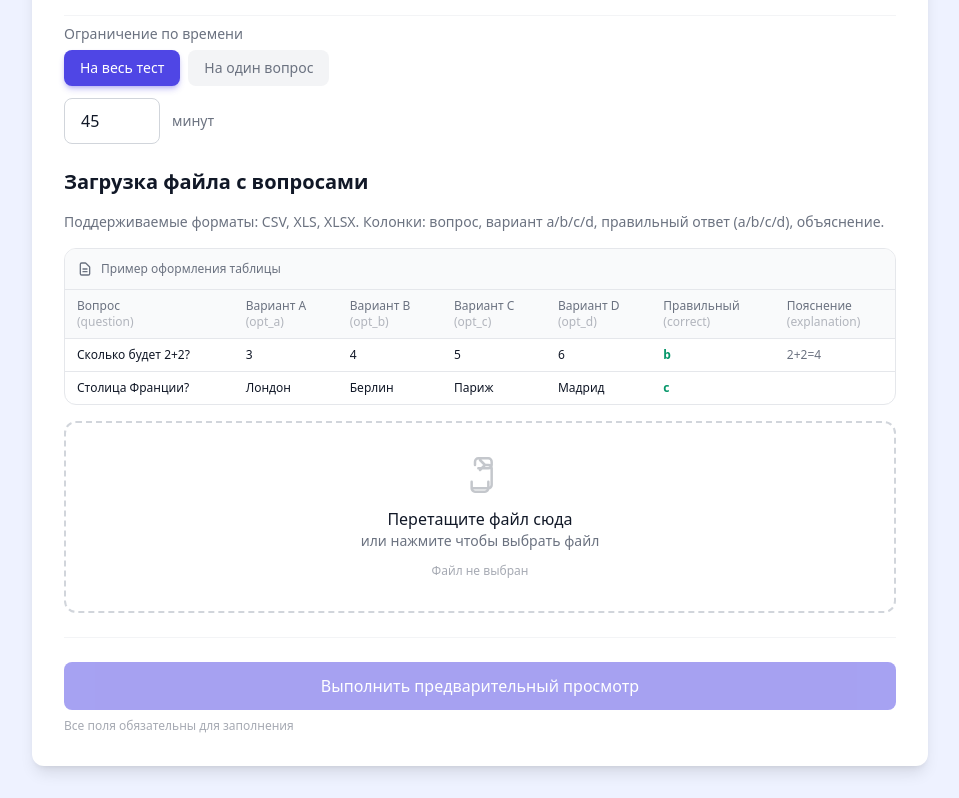
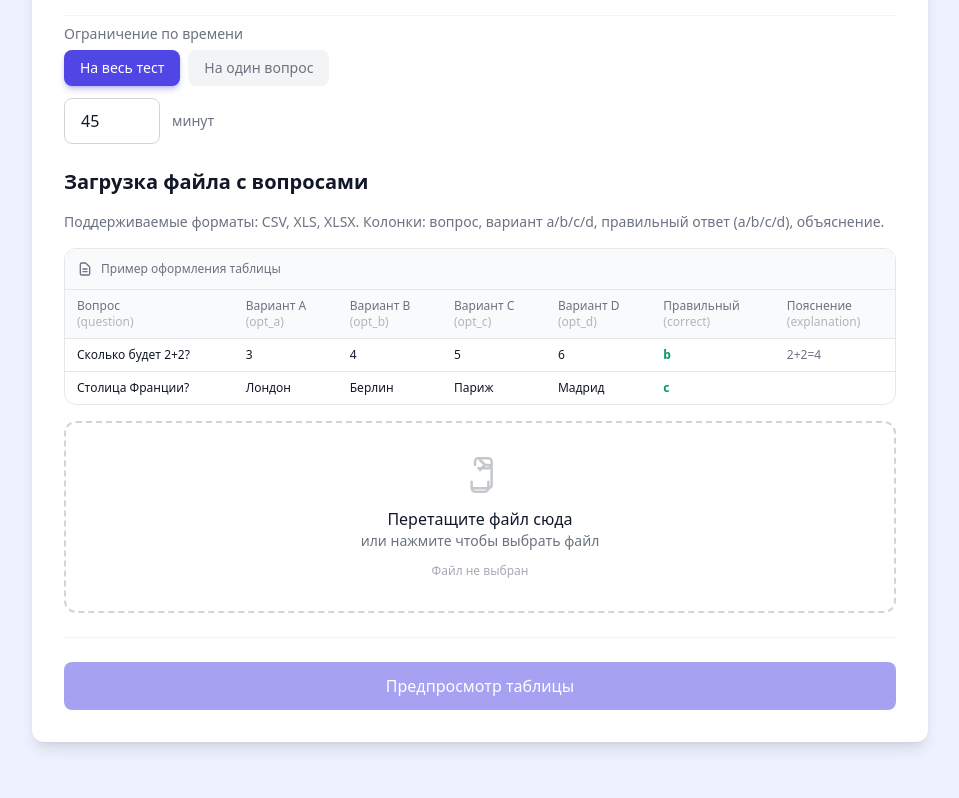
Before and after one commit to Trubik1/techno-park-october, a React (Vite) app in the folder frontend/: page /teacher/dashboard/import in a window 1280 px wide. Shown: the part 369-1167 px from the top of the page, without its empty margins (160-1119 px from the left). After the commit the page ends 1143 px from the top, so only its background shows below. Built offline with nearby package versions, Linux system fonts and the light colour scheme.

Commit message:
fix: предпросмотр таблицы без метаданных, сообщение 'Заполните анкету до конца'

```diff
--- a/frontend/src/pages/QuizImportForm.tsx
+++ b/frontend/src/pages/QuizImportForm.tsx
@@ -57,15 +57,11 @@ const QuizImportForm: React.FC = () => {
 
   const handlePreview = async () => {
     if (!selectedFile) { setUploadError('Пожалуйста, выберите файл для загрузки'); return; }
-    if (!quizTitle.trim() || !quizSubject.trim() || !quizGrade.trim()) { setUploadError('Пожалуйста, заполните все поля метаданных теста'); return; }
     setIsUploading(true);
     setUploadError(null);
     try {
       const formData = new FormData();
       formData.append('file', selectedFile);
-      formData.append('title', quizTitle.trim());
-      formData.append('subject', quizSubject.trim());
-      formData.append('grade', quizGrade.trim());
       const res = await fetch('/api/quizzes/import/preview', { method: 'POST', body: formData });
       if (!res.ok) { const err = await res.json(); throw new Error(err.detail || 'Ошибка предпросмотра'); }
       setPreviewData(await res.json());
@@ -77,6 +73,7 @@ const QuizImportForm: React.FC = () => {
   };
 
   const handleConfirmImport = async () => {
+    if (!quizTitle.trim() || !quizSubject.trim() || !quizGrade.trim()) { setUploadError('Заполните анкету до конца'); return; }
     if (!previewData || !previewData.success) { setUploadError('Невозможно импортировать тест без успешного предварительного просмотра'); return; }
     setIsImporting(true);
     setUploadError(null);
@@ -308,10 +305,9 @@ const QuizImportForm: React.FC = () => {
 
             {!previewData && (
               <div className="pt-6 border-t border-gray-100">
-                <button type="submit" disabled={isUploading || !selectedFile || !quizTitle.trim() || !quizSubject.trim() || !quizGrade.trim()} className="btn-primary w-full">
-                  {isUploading ? 'Загрузка...' : 'Выполнить предварительный просмотр'}
+                <button type="submit" disabled={isUploading || !selectedFile} className="btn-primary w-full">
+                  {isUploading ? 'Загрузка...' : 'Предпросмотр таблицы'}
                 </button>
-                <p className="mt-2 text-xs text-text-secondary/60">Все поля обязательны для заполнения</p>
               </div>
             )}
           </form>
```
